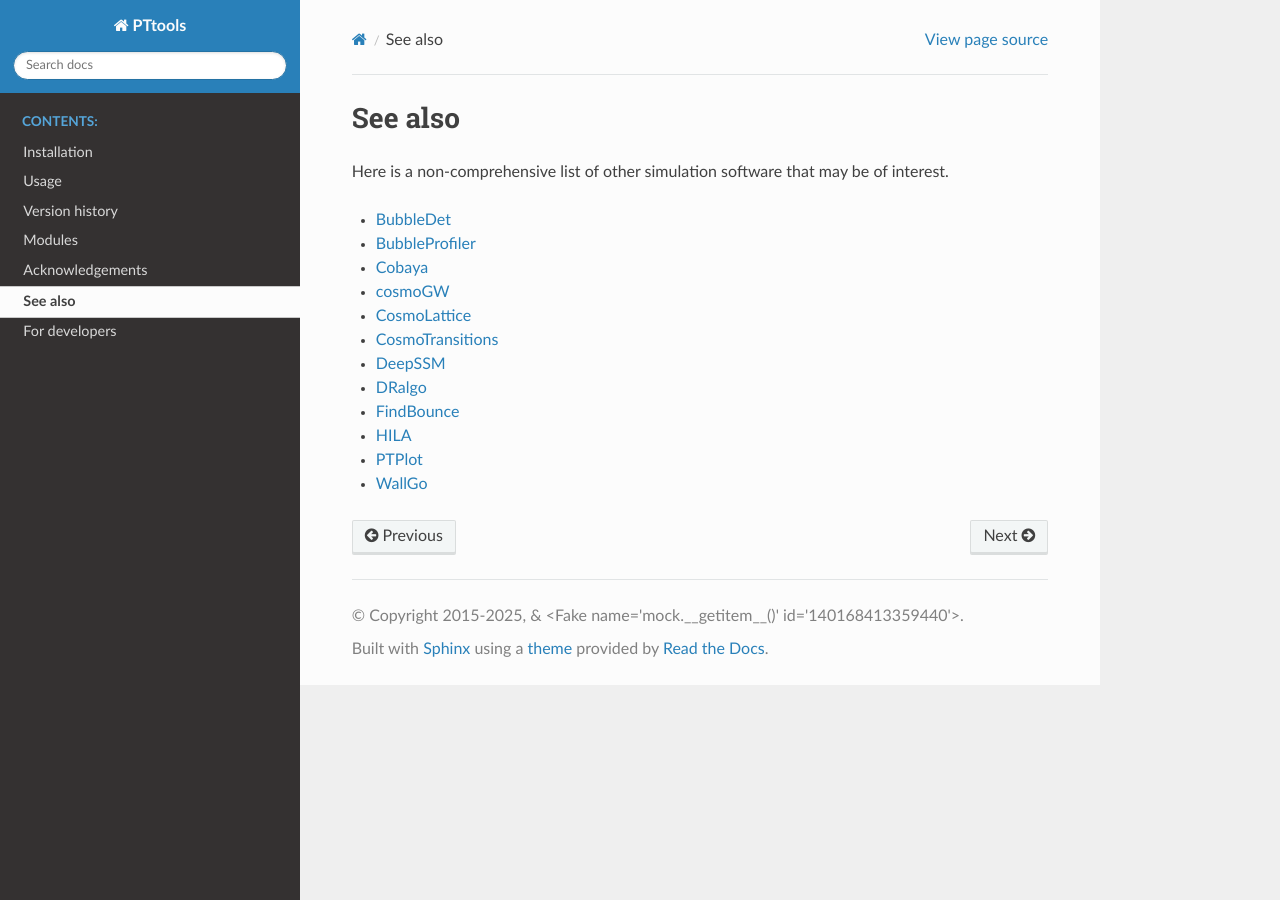
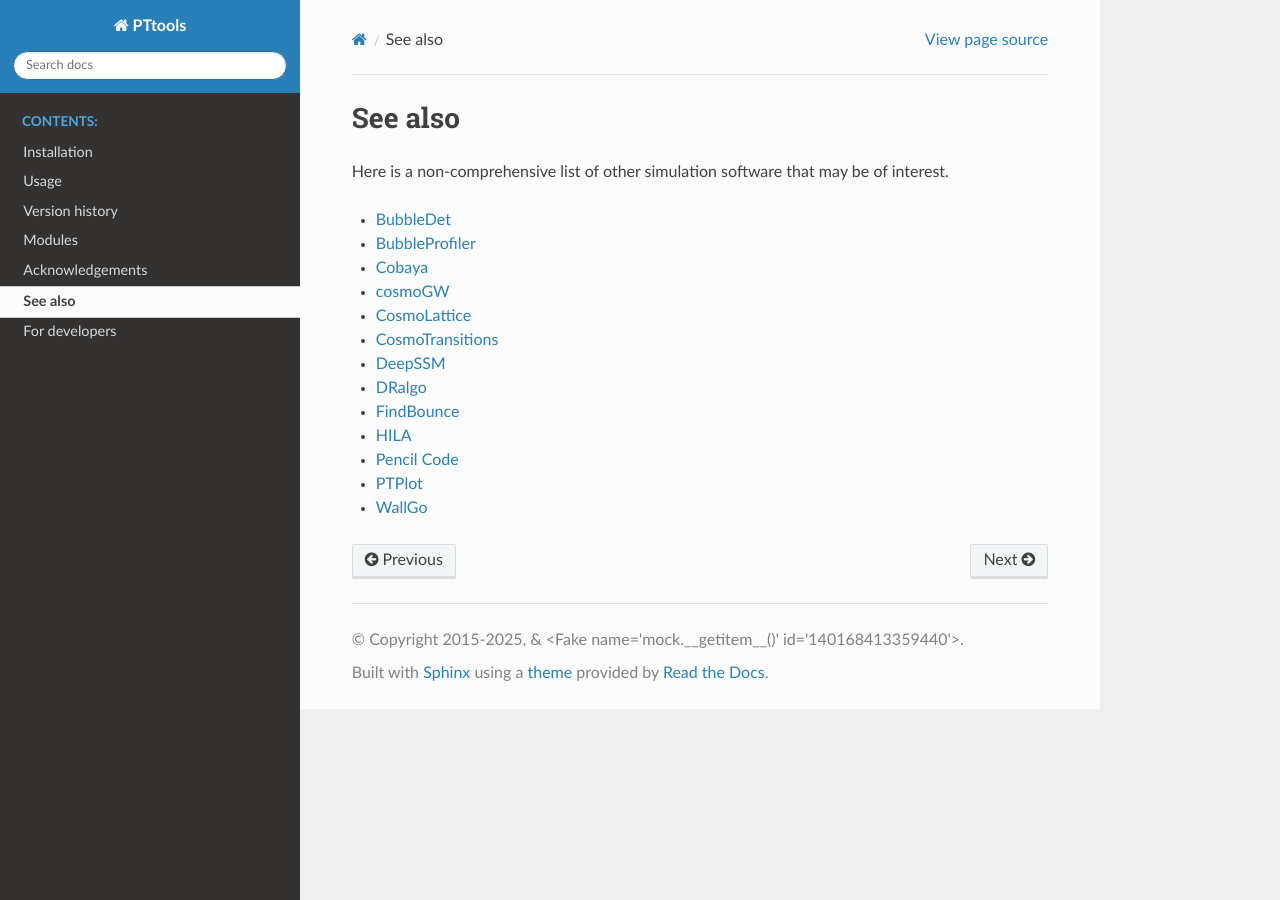
Before and after one commit to CFT-HY/pttools, a Sphinx documentation site: the page built from docs/see_also.rst, in a window 1280 px wide. Built offline with Sphinx 7.4.7 and the Read the Docs theme 3.1.0, drawn with Linux system fonts in a browser that asks for light colours; pages that are not in the unit, such as notebooks, are missing from menus.

Commit message:
Add a link to the Pencil Code

```diff
--- a/docs/see_also.rst
+++ b/docs/see_also.rst
@@ -13,5 +13,6 @@
 - `DRalgo <https://github.com/DR-algo/DRalgo>`_
 - `FindBounce <https://github.com/vguada/FindBounce>`_
 - `HILA <https://cft-hy.github.io/HILA.home/>`_
+- `Pencil Code <https://pencil-code.org/>`_
 - `PTPlot <https://www.ptplot.org>`_
 - `WallGo <https://wallgo.readthedocs.io>`_
```
